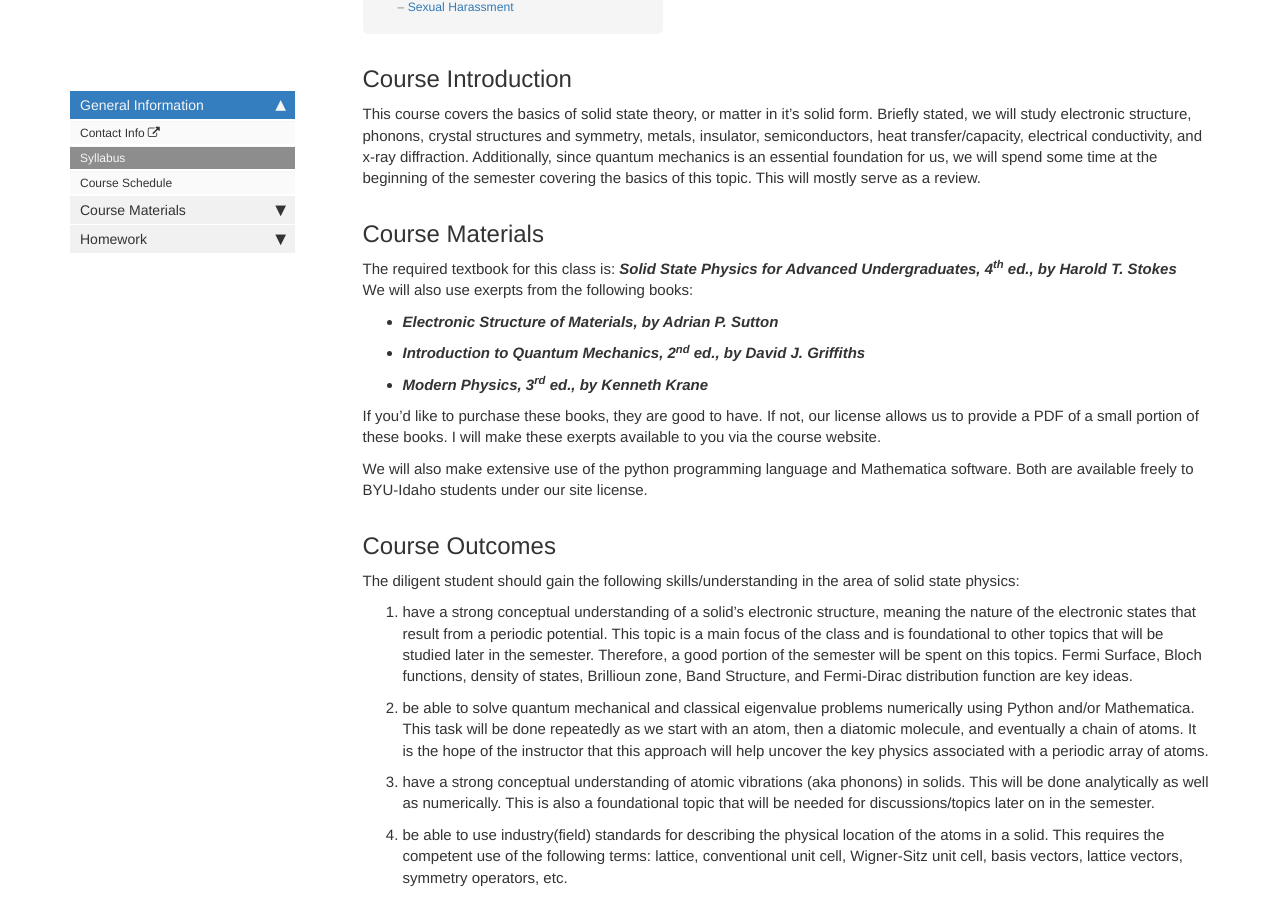
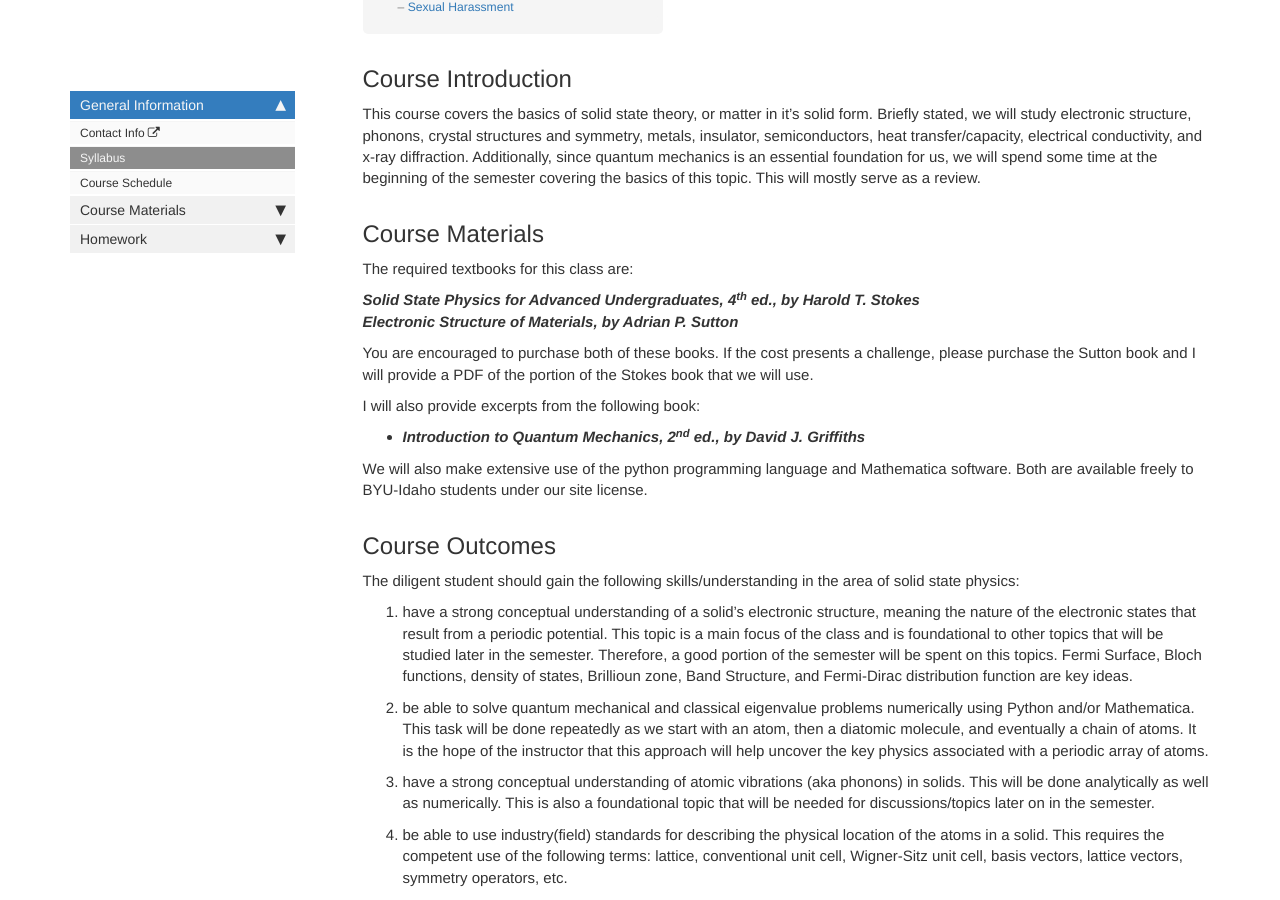
Before and after one commit to lancejnelson/PH323, a Jekyll site: the page built from course_docs/syllabus.md, in a window 1280 px wide and 900 px high, scrolled down 648 px. Built offline with Jekyll 4.4.1, drawn with Linux system fonts in a browser that asks for light colours; comment, search, counter and statistics services are not loaded.

Commit message:
Modified the syllabus

```diff
--- a/course_docs/syllabus.md
+++ b/course_docs/syllabus.md
@@ -23,17 +23,18 @@ serve as a review.
 
 ## Course Materials
 
-The required textbook for this class is:
+The required textbooks for this class are:
+
 ***Solid State Physics for Advanced Undergraduates, 4<sup>th</sup> ed., by Harold T. Stokes***
-We will also use exerpts from the following books:
-- ***Electronic Structure of Materials,  by Adrian P. Sutton***
+***Electronic Structure of Materials,  by Adrian P. Sutton***
+
+You are encouraged to purchase both of these books.  If the cost
+presents a challenge, please purchase the Sutton book and I will
+provide a PDF of the portion of the Stokes book that we will use.
+
+I will also provide excerpts from the following book:
 - ***Introduction to Quantum Mechanics, 2<sup>nd</sup> ed., by David J. Griffiths***
-- ***Modern Physics, 3<sup>rd</sup> ed., by Kenneth Krane***
 
-If you'd like to purchase these books, they are good to have.  If not,
-our license allows us to provide a PDF of a small portion of these
-books.  I will make these exerpts available to you via the course
-website.
 
 We will also make extensive use of the python programming language and
 Mathematica software.  Both are available freely to BYU-Idaho students
```
